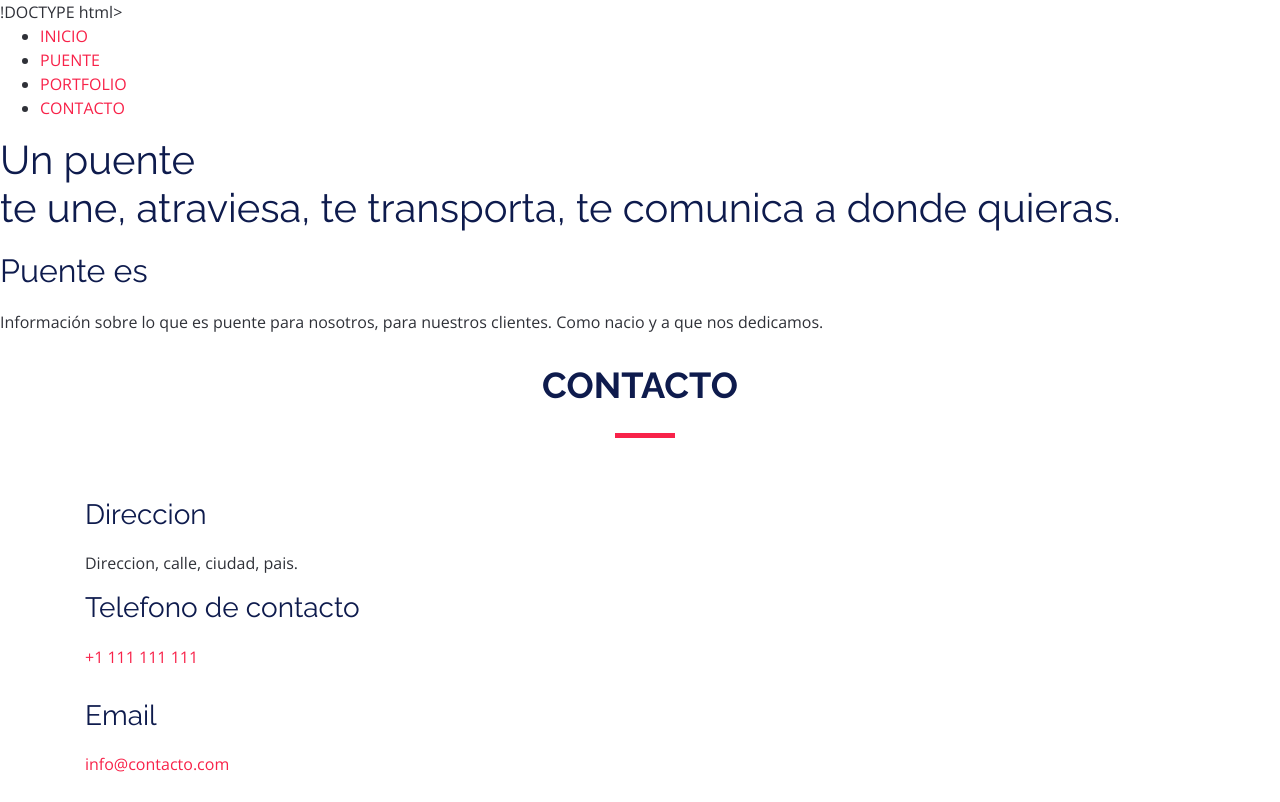
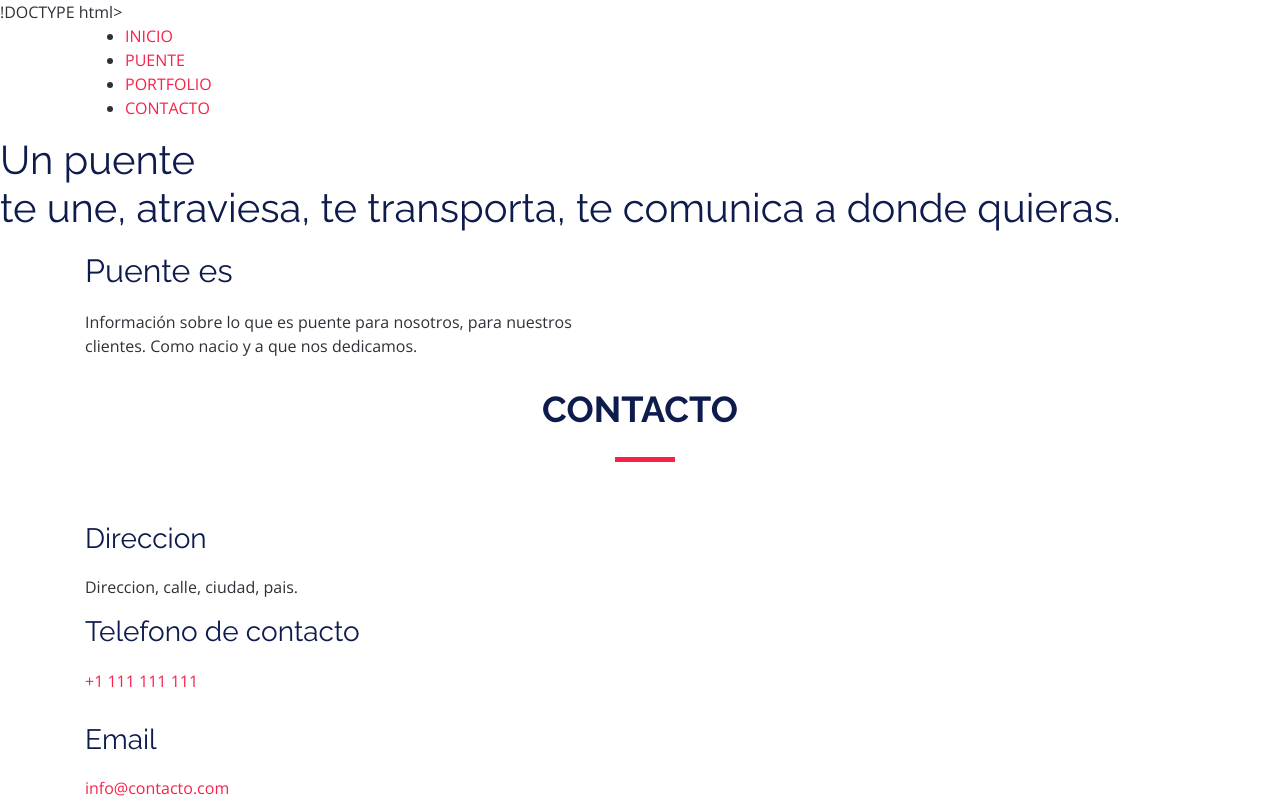
Before and after one commit to ludrug/probando, a plain HTML site: page index.html in a window 1280 px wide. Shown: the top 802 px of the page. Drawn offline with nearby package versions, Linux system fonts and the light colour scheme; files that its build step writes are made by us from their sources.

Commit message:
Mas clases al html

```diff
--- a/index.html
+++ b/index.html
@@ -22,13 +22,13 @@
 
 <body>
 <header id="header">
-    <div class="">
+    <div class="container">
     <div id="logo" class="">
     <a href="#intro" class=""><img src="img/logo.png" alt="" title=""></a>
     </div>
 
-         <nav id="">
-        <ul class="">
+         <nav id="nav-menu-container">
+        <ul class="nav-menu">
           <li class=""><a href="#intro">INICIO</a></li>
           <li><a href="#nosotros">PUENTE</a></li>
           <li><a href="#PORTFOLIO">PORTFOLIO</a></li>
@@ -40,8 +40,8 @@
 
   </header>
 
-    <section id="">
-    <div class="">
+    <section id="intro">
+    <div class="intro-container wow fadeIN">
       <h1 class="">Un puente<br><span> te une, atraviesa, te transporta, te comunica</span> a donde quieras.</h1>
       <a href="" class="" data-vbtype="video"
         data-autoplay="true"></a>
@@ -50,13 +50,13 @@
 
   <main>
   	<section id="#nosotros">
-      <div class="">
-        <div class="">
-          <div class="c">
+      <div class="container">
+        <div class="row">
+          <div class="col-lg-6">
             <h2>Puente es</h2>
             <p>Información sobre lo que es puente para nosotros, para nuestros clientes. Como nacio y a que nos dedicamos. </p>
           </div>
-          <div class="">
+          <div class="col-lg-3">
             <h3></h3>
             <p></p>
           </div>
```
